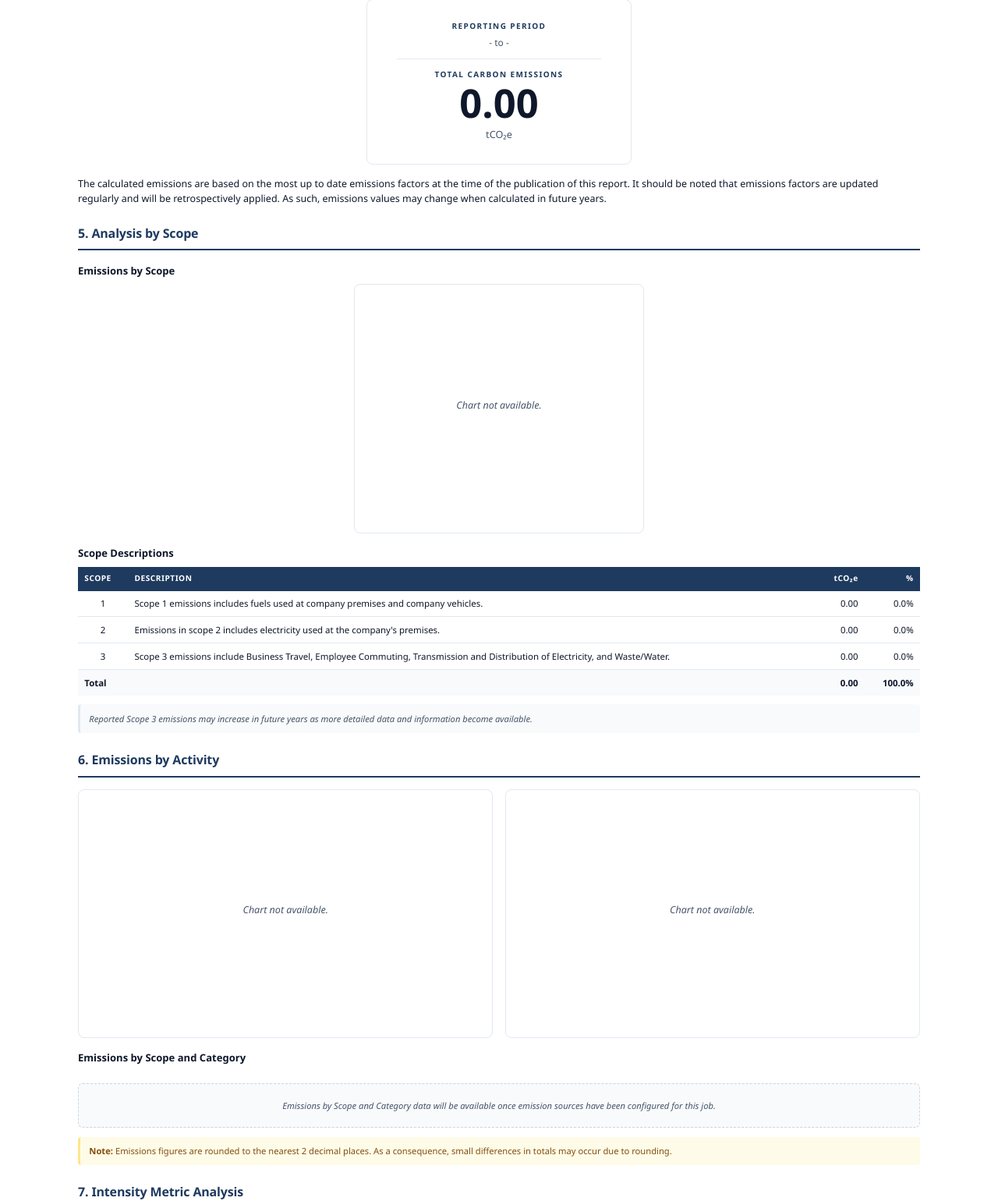
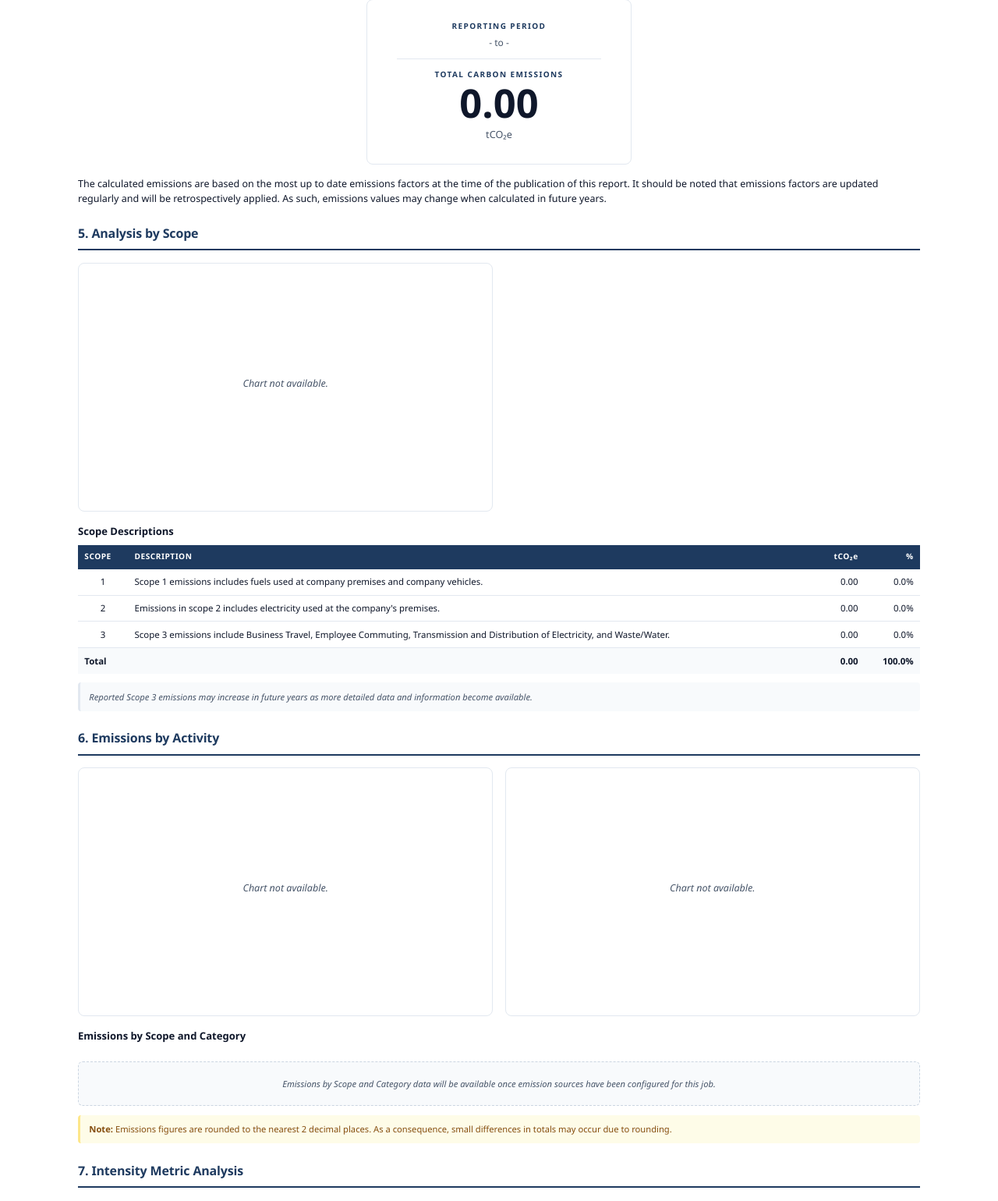
Before and after one commit to francis-nzi/nzi-pro, a Python web app: template api/templates/professional_report.html in a window 1280 px wide. Shown: the part 2706-4246 px from the top of the page at 78% size. Run offline with Jinja, Linux system fonts and the light colour scheme; the template is opened without the code that fills it, so the values that code supplies are empty.

Commit message:
match scope donut layout to exec summary

```diff
--- a/api/templates/professional_report.html
+++ b/api/templates/professional_report.html
@@ -188,7 +188,6 @@
     .chart-wrap { display: flex; align-items: center; justify-content: center; min-height: 76mm; padding: 1.5mm; background: #fff; }
     .chart { width: 100%; max-height: 90mm; object-fit: contain; }
     .chart-full { width: 100%; max-height: 78mm; object-fit: contain; }
-    .donut-card { max-width: 372px; margin: 0 auto 4mm; }
     .chart-donut { width: 372px; max-width: 100%; object-fit: contain; }
 
     /* ── TABLES ───────────────────────────────────────── */
@@ -540,8 +539,8 @@
   <section class="section">
     <div class="sec-head"><h2 class="sec-title">5. Analysis by Scope</h2></div>
 
-    <div class="sub-head">Emissions by Scope</div>
-    <div class="card donut-card">
+    <div class="grid-2" style="align-items:start;">
+      <div class="card">
         <div class="chart-wrap">
           {% if wp.get("emissions_scope_donut") %}
             <img class="chart chart-donut" src="{{ wp['emissions_scope_donut'] }}" alt="Scope breakdown">
@@ -551,6 +550,8 @@
             <p style="color:var(--muted);font-style:italic;">Chart not available.</p>
           {% endif %}
         </div>
+      </div>
+      <div></div>
     </div>
 
     <div class="sub-head">Scope Descriptions</div>
```
Lines whose indentation alone changed are shown as unchanged.
